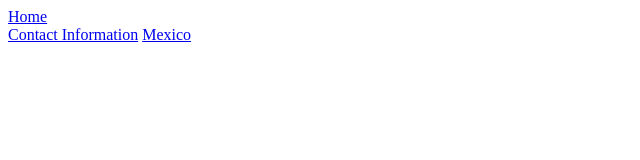
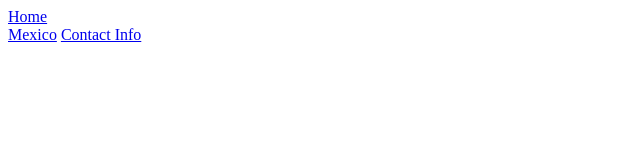
Before and after one commit to Karely3412/custom-website, a plain HTML site: page index.html in a window 1280 px wide. Shown: the full height of the page, 0-640 px from the left. Drawn offline with Linux system fonts and the light colour scheme.

Commit message:
changed names on right navbar

```diff
--- a/index.html
+++ b/index.html
@@ -19,8 +19,8 @@
         </div>
 
         <div class="right-navbar">
-          <a href="#" target="blank">Contact Information</a>
           <a href="#" target="blank">Mexico</a>
+          <a href="#" target="blank">Contact Info</a>
         </div>
 
         <div class="image-container">
```
